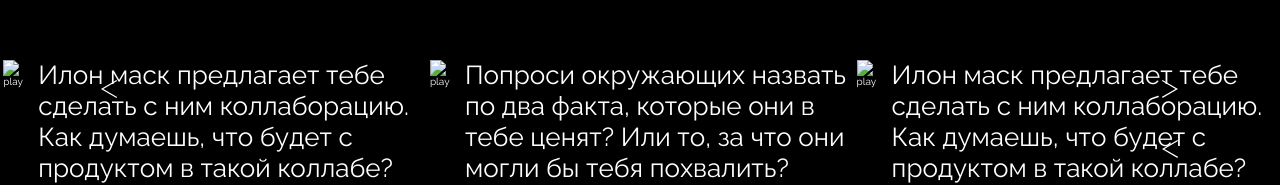
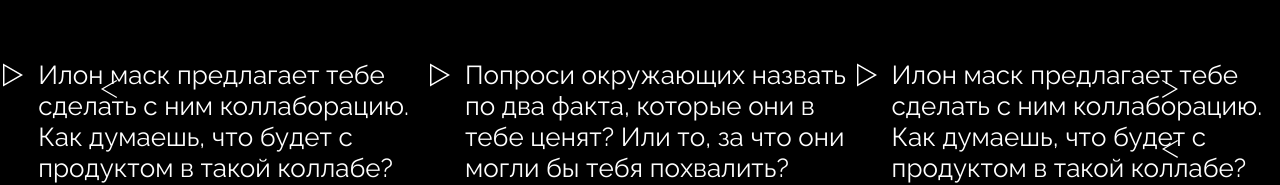
Before and after one commit to webader/iphone_game, a plain HTML site: page four.html in a window 1280 px wide. Shown: the top 185 px of the page. Drawn offline with nearby package versions, Linux system fonts and the light colour scheme; the site is published under a folder, as on GitHub Pages, so addresses that start at the root find nothing.

Commit message:
final one

```diff
--- a/four.html
+++ b/four.html
@@ -30,7 +30,7 @@
 
                     <div class="wrapper__text">
                         <a href="#" class="play">
-                            <img src="/img/play.svg" alt="play">
+                            <img src="img/play.svg" alt="play">
                         </a>
                         <a href="eight.html">
                             <h3 class="main__title">
@@ -42,7 +42,7 @@
 
                     <div class="wrapper__text">
                         <a href="#" class="play">
-                            <img src="/img/play.svg" alt="play">
+                            <img src="img/play.svg" alt="play">
                         </a>
                         <a href="#">
                             <h3 class="main__title">
```
